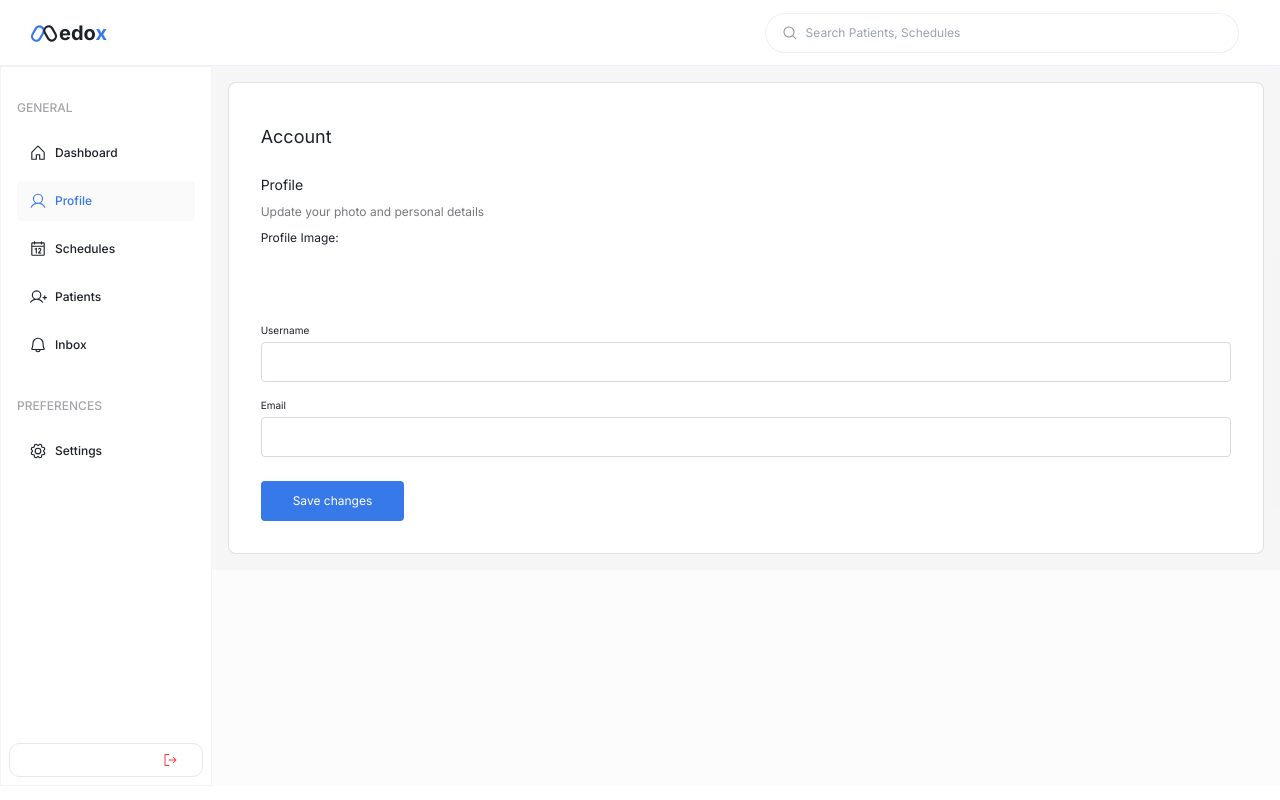
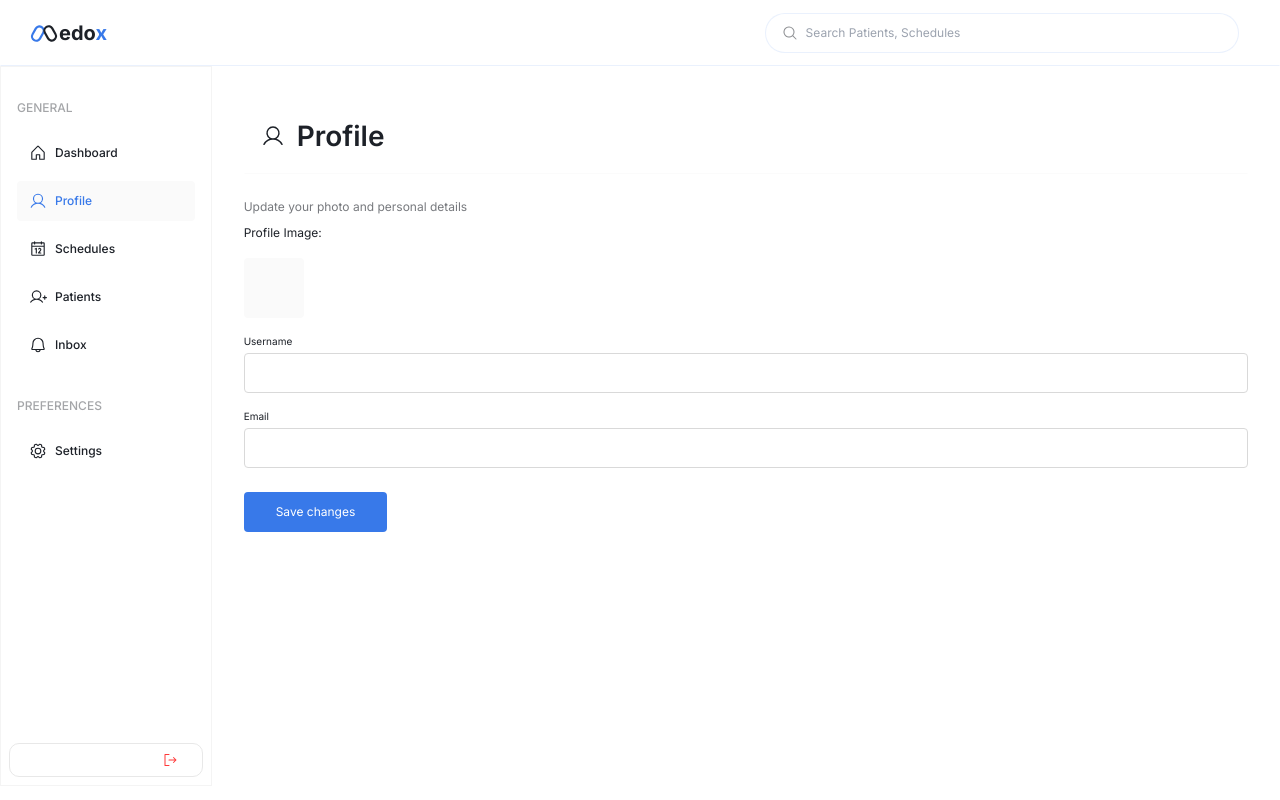
Before and after one commit to abel-otegbola/Medox, a Next.js app: page /dashboard/profile in a window 1280 px wide. Shown: the top 800 px of the page. Built offline with nearby package versions, Linux system fonts and the light colour scheme; no server answers.

Commit message:
feat: create inbox, patients and profile pages

```diff
--- /dev/null
+++ b/src/app/dashboard/inbox/page.tsx
@@ -0,0 +1,15 @@
+'use client'
+import { Bell } from "@phosphor-icons/react";
+
+export default function InboxPage() {
+
+    return (
+        <div className="w-full">
+            <h2 className="flex items-center gap-3 font-semibold md:text-[28px] bg-white dark:bg-dark text-[20px] p-4 border border-transparent border-b-gray/[0.1] dark:border-b-gray/[0.08]">
+                <p className={``}><Bell width={24} /> </p>
+                Inbox
+            </h2>
+
+        </div>
+    )
+}
--- /dev/null
+++ b/src/app/dashboard/patients/page.tsx
@@ -0,0 +1,24 @@
+'use client'
+import { PatientsTable } from "@/components/tables/patientsTable";
+import { UserPlus } from "@phosphor-icons/react";
+
+export default function PatientsPage() {
+    const data = [
+        {  "id": "0", "name": "Adam Messi", "age": "26", "sex": "Male", "ward no": "#123456", "priority": "Medium", "start date": "June, 3, 2024", "end date": "-- --"},
+        {  "id": "1", "name": "Celine Alista", "age": "22", "sex": "Female", "ward no": "#123456", "priority": "Low", "start date": "May, 23, 2024", "end date": "June, 9, 2024"},
+        {  "id": "2", "name": "Malachi Ardo", "age": "22", "sex": "Male", "ward no": "#123456", "priority": "High", "start date": "December, 7, 2023", "end date": "May, 4, 2024"},
+        {  "id": "3", "name": "Emmanuel Williams", "age": "20", "sex": "Male", "ward no": "#123456", "priority": "High", "start date": "December, 2, 2023", "end date": "May, 21, 2024"},
+        {  "id": "4", "name": "Fernando Grigs", "age": "50", "sex": "Male", "ward no": "#123456", "priority": "Low", "start date": "January, 3, 2024", "end date": "October, 30, 2024"},
+        {  "id": "5", "name": "Stella Faniku", "age": "25", "sex": "Female", "ward no": "#123456", "priority": "Medium", "start date": "February, 5, 2023", "end date": "July, 8, 2024"},
+    ]
+
+    return (
+        <div className="p-4 bg-white dark:bg-dark h-full rounded border border-gray/[0.3] dark:border-gray/[0.07]">
+            <h2 className="flex items-center gap-3 font-bold md:text-[28px] text-[20px] py-4 border border-transparent border-b-gray/[0.1] dark:border-b-gray/[0.08]">
+                <p className={``}><UserPlus width={24} /> </p>
+                Patients
+            </h2>
+            <PatientsTable data={data} fields={["Name", "Ward no", "Priority", "Start date", "End date"]} />
+        </div>
+    )
+}
--- a/src/app/dashboard/profile/page.tsx
+++ b/src/app/dashboard/profile/page.tsx
@@ -2,21 +2,25 @@
 import Button from "@/components/button/button";
 import Input from "@/components/input/input";
 import { AuthContext } from "@/context/useAuth";
+import { User } from "@phosphor-icons/react";
 import { useContext } from "react";
 
 export default function ProfilePage() {
     const { user } = useContext(AuthContext)
 
     return (
-        <div className="p-4 md:bg-gray/[0.2] dark:bg-gray/[0.05]">
-            <div className="border border-gray/[0.8] bg-white dark:bg-dark p-8 rounded-[8px] dark:border-gray/[0.08]">
-                <h3 id="account" className="py-2 text-lg">Account</h3>
-                <h3 className="pb-2 pt-4 text-sm">Profile</h3>
-                <p className="opacity-[0.6]">Update your photo and personal details</p>
+        <div className="bg-white dark:bg-dark h-full">
+            <div className="p-8 rounded-[8px]">
+                <h2 className="flex items-center gap-3 font-semibold md:text-[28px] bg-white dark:bg-dark text-[20px] p-4 border border-transparent border-b-gray/[0.1] dark:border-b-gray/[0.08]">
+                    <p className={``}><User width={24} /> </p>
+                    Profile
+                </h2>
+
+                <p className="opacity-[0.6] mt-6">Update your photo and personal details</p>
                 <div className="py-2">
                     <div className="">
-                        <p className="md:w-[23%] md:mb-0 mb-2">Profile Image: </p>
-                        <div className="h-[60px] w-[60px] rounded-full bg-slate-200 dark:bg-slate-200/[0.04]"></div>
+                        <p className="md:w-[23%] mb-4">Profile Image: </p>
+                        <div className="h-[60px] w-[60px] rounded bg-slate dark:bg-slate/[0.04]"></div>
                     </div>
                 </div>
                 <div className="py-2">
@@ -29,7 +33,7 @@ export default function ProfilePage() {
                         <Input name="Email" type="email" title="Email" label="Email" error="" value={user?.email || ""} />
                     </div>
                 </div>
-                <Button>Save changes</Button>
+                <Button className="bg-green-500 hover:bg-green-600">Save changes</Button>
             </div>
         </div>
     )
```
